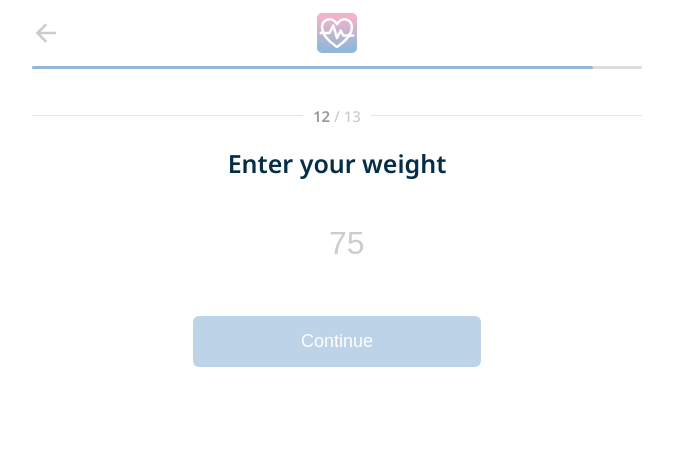
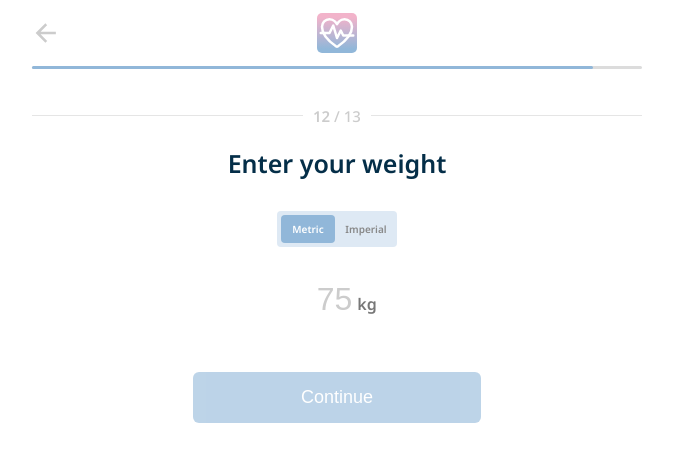
Before and after one commit to njordulv/react-fasting-app, a React (Create React App) app: page /quiz/weight in a window 1280 px wide. Shown: the top 462 px of the page, without its empty margins (303-976 px from the left). Built offline with nearby package versions, Linux system fonts and the light colour scheme.

Commit message:
ADD: imperial height & weight option system

```diff
--- a/src/App.module.css
+++ b/src/App.module.css
@@ -78,7 +78,7 @@
 }
 
 .totalQuestions b {
-  color: #999;
+  color: inherit;
 }
 
 .totalQuestions:before {
@@ -218,10 +218,10 @@
 .switcherButton {
   position: relative;
   top: 50%;
-  width: 100px;
+  width: 120px;
   height: 36px;
   overflow: hidden;
-  border-radius: 3px;
+  border-radius: 4px;
 }
 
 .switcherCheckbox {
@@ -252,13 +252,27 @@
   content: "Imperial";
   position: absolute;
   top: 4px;
-  left: 42px;
+  left: 62px;
   width: 46px;
   height: 10px;
   color: #fff;
   font-size: 10px;
   font-weight: bold;
   text-align: center;
+  line-height: 1;
+  padding: 9px 4px;
+}
+
+.switcherButton .switcherKnobs:after {
+  position: absolute;
+  top: 4px;
+  width: 46px;
+  height: 10px;
+  color: #888;
+  font-size: 10px;
+  font-weight: bold;
+  text-align: center;
+  transition: all 0.3s ease;
   line-height: 1;
   padding: 9px 4px;
 }
@@ -270,7 +284,7 @@
 
 .switcherButton .switcherKnobs span {
   background-color: var(--secondary);
-  border-radius: 3px;
+  border-radius: 4px;
   transition: 0.3s ease all, left 0.3s cubic-bezier(0.18, 0.89, 0.35, 1.15);
   z-index: 1;
 }
@@ -278,6 +292,15 @@
 .switcherButton .switcherCheckbox:checked + .switcherKnobs:before {
   content: "Metric";
   left: 4px;
+}
+.switcherButton .switcherCheckbox + .switcherKnobs:after {
+  content: "Metric";
+  left: 4px;
+}
+.switcherButton .switcherCheckbox:checked + .switcherKnobs:after {
+  content: "Imperial";
+  right: 4px;
+  left: auto;
 }
 
 .switcherButton .switcherCheckbox:checked + .switcherKnobs span {
--- a/src/components/QuizHeight.jsx
+++ b/src/components/QuizHeight.jsx
@@ -45,9 +45,9 @@ const QuizHeight = () => {
     <>
       <h2>Enter your height</h2>
       <Switcher
-        inputH={setinputHeight}
+        inputHeight={setinputHeight}
         disabled={setDisabled}
-        error={setHeightError}
+        errorHeight={setHeightError}
         metric={isMetric}
         setIsMetric={setIsMetric}
       />
--- a/src/components/QuizWeight.jsx
+++ b/src/components/QuizWeight.jsx
@@ -1,20 +1,25 @@
 import { useNavigate, useLocation } from "react-router-dom"
 import { useState } from "react"
 import styles from "../App.module.css"
+import Switcher from "./Switcher"
 
 const QuizWeight = () => {
   const navigate = useNavigate()
   const location = useLocation()
   const [inputWeight, setinputWeight] = useState("")
+  const [weightImperial, setWeightImperial] = useState("")
   const [weightError, setWeightError] = useState("")
   const [disabled, setDisabled] = useState(true)
   const queryParams = new URLSearchParams(location.search)
   const inputHeight = queryParams.get("inputHeight")
+  const [isMetric, setIsMetric] = useState(true)
+  const totalKg = (weightImperial * 0.45359237).toFixed()
 
   const inputWeightHandler = (text) => {
     text.preventDefault()
     const value = text.target.value
     setinputWeight(value)
+    setWeightImperial(value)
 
     if (!value) {
       setWeightError("")
@@ -22,11 +27,19 @@ const QuizWeight = () => {
     } else if (isNaN(value)) {
       setWeightError("Ensure you input digits only")
       setDisabled(true)
-    } else if (value < 40) {
-      setWeightError("Kindly input a minimum of 40 kilograms")
+    } else if (isMetric && (value < 40 || value > 230)) {
+      setWeightError(
+        isMetric
+          ? "Kindly input a weight between 40 and 230 kilograms"
+          : "Kindly input a weight between 90 and 540 lbs"
+      )
       setDisabled(true)
-    } else if (value > 230) {
-      setWeightError("Please specify a lower value")
+    } else if (!isMetric && (value < 90 || value > 540)) {
+      setWeightError(
+        isMetric
+          ? "Kindly input a weight between 40 and 230 kilograms"
+          : "Kindly input a weight between 90 and 540 lbs"
+      )
       setDisabled(true)
     } else {
       setWeightError("")
@@ -36,16 +49,29 @@ const QuizWeight = () => {
 
   const continueHandler = (e) => {
     e.preventDefault()
-    navigate(
+    isMetric
+      ? navigate(
           `/quiz/results?inputHeight=${inputHeight}&inputWeight=${inputWeight}`
+        )
+      : navigate(
+          `/quiz/results?inputHeight=${inputHeight}&inputWeight=${totalKg}`
         )
   }
 
   return (
     <>
       <h2>Enter your weight</h2>
+      <Switcher
+        inputWeigh={setinputWeight}
+        inputWeightImperial={setWeightImperial}
+        errorWeight={setWeightError}
+        disabled={setDisabled}
+        metric={isMetric}
+        setIsMetric={setIsMetric}
+      />
       <form onSubmit={continueHandler} className={styles.weightForm}>
         <div className={styles.inputField}>
+          {isMetric ? (
             <label htmlFor="input-weight">
               <input
                 type="text"
@@ -56,7 +82,22 @@ const QuizWeight = () => {
                 value={inputWeight}
                 onChange={inputWeightHandler}
               />
+              <span className={styles.inputMeasure}>kg</span>
             </label>
+          ) : (
+            <label htmlFor="input-weight-lbs">
+              <input
+                type="text"
+                name="input-weight-lbs"
+                className={`${styles.input}`}
+                maxLength="3"
+                placeholder="100"
+                value={weightImperial}
+                onChange={inputWeightHandler}
+              />
+              <span className={styles.inputMeasure}>lbs</span>
+            </label>
+          )}
           <div className={styles.inputError}>{weightError}</div>
         </div>
         <button type="submit" disabled={disabled} className="button">
--- a/src/components/Switcher.jsx
+++ b/src/components/Switcher.jsx
@@ -1,11 +1,23 @@
 import styles from "../App.module.css"
 
-const Switcher = ({ inputH, error, disabled, metric, setIsMetric }) => {
+const Switcher = ({
+  metric = true,
+  setIsMetric = () => {},
+  inputHeight = () => {},
+  inputWeigh = () => {},
+  inputWeightImperial = () => {},
+  errorHeight = () => {},
+  errorWeight = () => {},
+  disabled = () => {},
+}) => {
   const metricHandler = () => {
     setIsMetric(!metric)
-    inputH("")
+    inputHeight("")
+    inputWeigh("")
+    inputWeightImperial("")
+    errorHeight("")
+    errorWeight("")
     disabled(true)
-    error("")
   }
 
   return (
```
Lines whose indentation alone changed are shown as unchanged.
